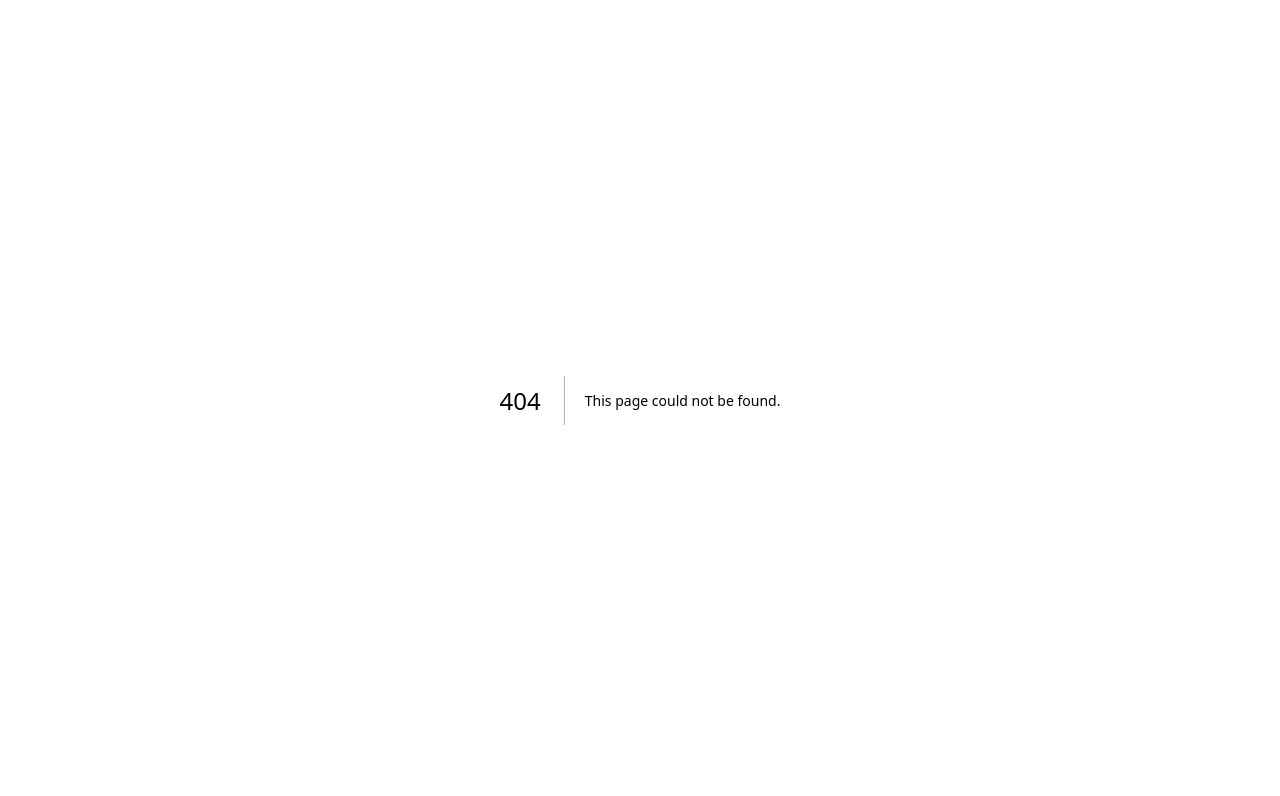
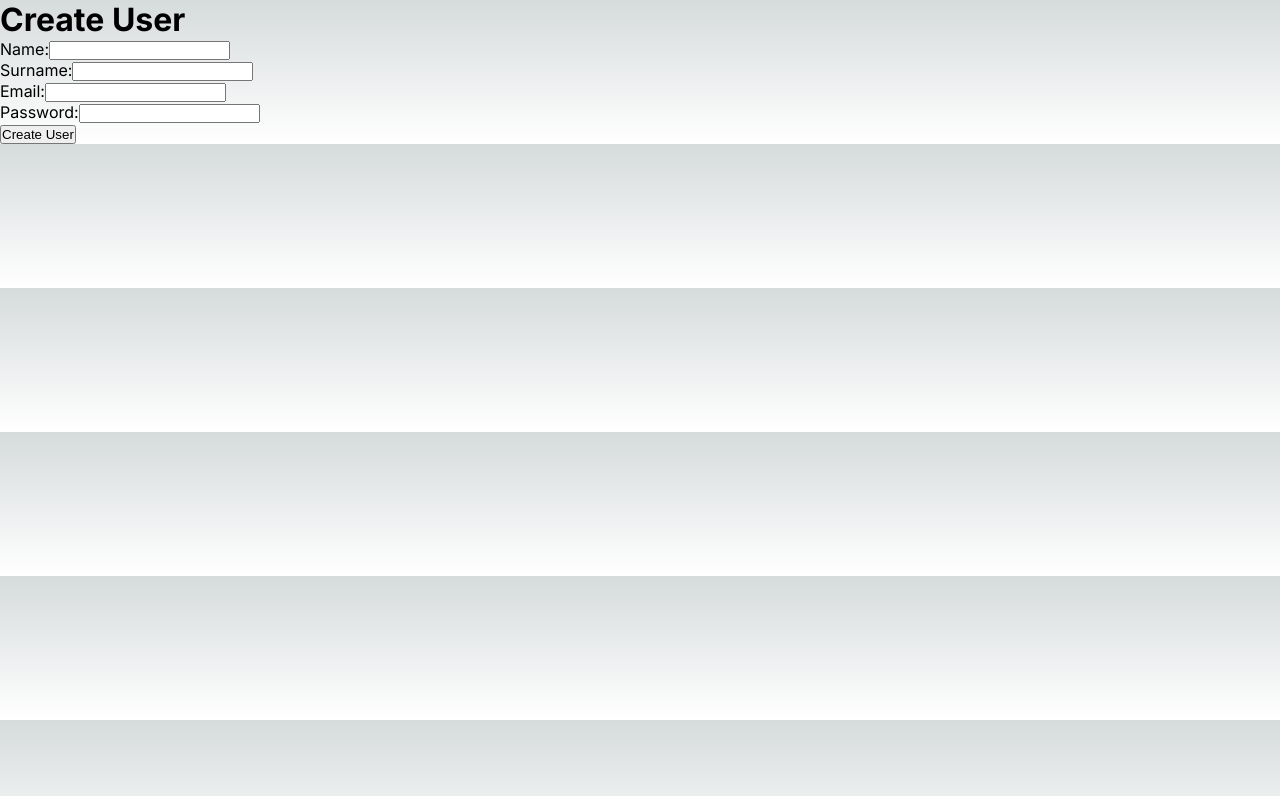
Before and after one commit to marcospallone-unibz/office_management, a Next.js app: page /om/register in a window 1280 px wide. Before the commit this address had no page. Shown: the top 796 px of the page. Built offline with nearby package versions, Linux system fonts and the light colour scheme.

Commit message:
registration

```diff
--- a/src/app/components/Register.tsx
+++ b/src/app/components/Register.tsx
@@ -1,25 +1,30 @@
-import React, { useState } from 'react';
-import axios from 'axios';
-import { useRouter } from 'next/router';
+import { useRouter } from "next/navigation";
+import { useEffect, useState } from "react";
 
 
 const Register = () => {
 
+
     const [name, setName] = useState('');
     const [surname, setSurname] = useState('');
     const [email, setEmail] = useState('');
+    const [password, setPassword] = useState('');
     const [message, setMessage] = useState('');
     const router = useRouter();
+
+    useEffect(() => {
+        // Questo codice verrà eseguito solo lato client
+    }, []);
 
     const handleSubmit = async (e: any) => {
         e.preventDefault();
 
-        const res = await fetch('http://localhost:3000/users', {
+        const res = await fetch('http://54.242.208.130:3000/newUser', {
             method: 'POST',
             headers: {
                 'Content-Type': 'application/json',
             },
-            body: JSON.stringify({ name, surname, email }),
+            body: JSON.stringify({ name, surname, email, password }),
         });
 
         const data = await res.json();
@@ -33,7 +38,6 @@ const Register = () => {
     };
 
     return (
-        <div>
         <div>
             <h1>Create User</h1>
             <form onSubmit={handleSubmit}>
@@ -64,10 +68,18 @@ const Register = () => {
                         required
                     />
                 </div>
+                <div>
+                    <label>Password:</label>
+                    <input
+                        type="password"
+                        value={password}
+                        onChange={(e) => setPassword(e.target.value)}
+                        required
+                    />
+                </div>
                 <button type="submit">Create User</button>
             </form>
             {message && <p>{message}</p>}
-            </div>
         </div>
     );
 };
--- a/src/app/layout.tsx
+++ b/src/app/layout.tsx
@@ -5,8 +5,8 @@ import "./globals.css";
 const inter = Inter({ subsets: ["latin"] });
 
 export const metadata: Metadata = {
-  title: "Create Next App",
-  description: "Generated by create next app",
+  title: "Office Management",
+  description: "Manage your offices",
 };
 
 export default function RootLayout({
--- /dev/null
+++ b/src/app/om/register/page.tsx
@@ -0,0 +1,12 @@
+"use client";
+
+import Register from "../../components/Register";
+
+
+export default function Registration() {
+  return (
+    <>
+      <Register></Register>
+    </>
+  );
+}
--- a/src/app/page.tsx
+++ b/src/app/page.tsx
@@ -1,9 +1,12 @@
 "use client";
 
+import Link from "next/link";
 import App from "./components/App";
 
 export default function Home() {
   return (
-    <App></App>
+    <>
+      <App></App>
+    </>
   );
 }
```
Also changed, not shown: src/app/components/App.tsx (+8 -3 lines), src/app/pages/register.tsx (deleted, +0 -8 lines). Lines whose indentation alone changed are shown as unchanged.
